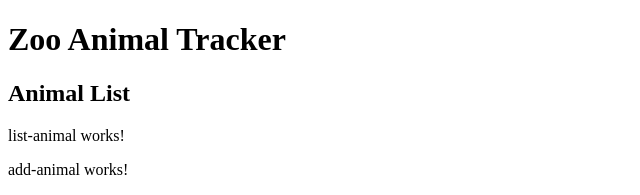
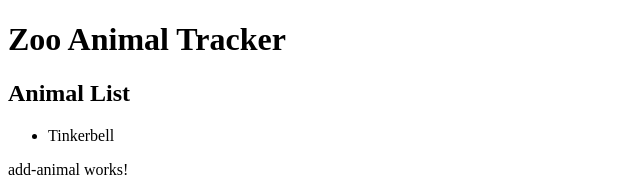
Before and after one commit to ckjpdx/zoo-app, an Angular app: page / in a window 1280 px wide. Shown: the top 195 px of the page, without its empty margins (0-640 px from the left). Built offline with nearby package versions, Linux system fonts and the light colour scheme.

Commit message:
list all animals in animalList array

```diff
--- a/src/app/app.component.html
+++ b/src/app/app.component.html
@@ -1,9 +1,6 @@
 <h1>
   {{ title }}
 </h1>
-<h2>Animal List</h2>
-<ul *ngFor="">
-  <li></li>
-</ul>
-<list-animal></list-animal>
+
+<list-animal [animalList]="animalList"></list-animal>
 <add-animal></add-animal>
--- a/src/app/app.component.ts
+++ b/src/app/app.component.ts
@@ -7,21 +7,21 @@ import { Component } from '@angular/core';
 })
 export class AppComponent {
   title = 'Zoo Animal Tracker';
-  masterAnimalList: Animal[] = [
+  animalList: Animal[] = [
   {
-    Species: "Northwest Black Tailed Deer",
-    Name: "Tinkerbell",
-    Age: 8,
-    Diet: "Herbivore",
-    Location: "Northern Trail",
-    Caretakers: 2,
-    Sex: "Female",
-    Likes: "Delicate roots and leaves",
-    Dislikes: "Loud Noises",
+    species: "Northwest Black Tailed Deer",
+    name: "Tinkerbell",
+    age: 8,
+    diet: "Herbivore",
+    location: "Northern Trail",
+    caretakers: 2,
+    sex: "Female",
+    likes: "Delicate roots and leaves",
+    dislikes: "Loud Noises",
     }
   ]
 }
 export class Animal {
-  constructor(Species: string, Name: string, Age: number, Diet: string, Location: string, Caretakers: number, Sex: string, Likes: string, Dislikes: string) { }
+  constructor(species: string, name: string, age: number, diet: string, location: string, caretakers: number, sex: string, likes: string, dislikes: string) { }
 
 }
--- a/src/app/list-animal/list-animal.component.html
+++ b/src/app/list-animal/list-animal.component.html
@@ -1,3 +1,4 @@
-<p>
-  list-animal works!
-</p>
+<h2>Animal List</h2>
+<ul *ngFor="let animal of animalList">
+  <li>{{animal.name}}</li>
+</ul>
--- a/src/app/list-animal/list-animal.component.ts
+++ b/src/app/list-animal/list-animal.component.ts
@@ -1,4 +1,5 @@
-import { Component, OnInit } from '@angular/core';
+import { Component, OnInit, Input, Output } from '@angular/core';
+import { Animal } from './../app.component';
 
 @Component({
   selector: 'list-animal',
@@ -6,6 +7,7 @@ import { Component, OnInit } from '@angular/core';
   styleUrls: ['./list-animal.component.css']
 })
 export class ListAnimalComponent implements OnInit {
+  @Input() animalList: Animal[];
 
   constructor() { }
 
```
